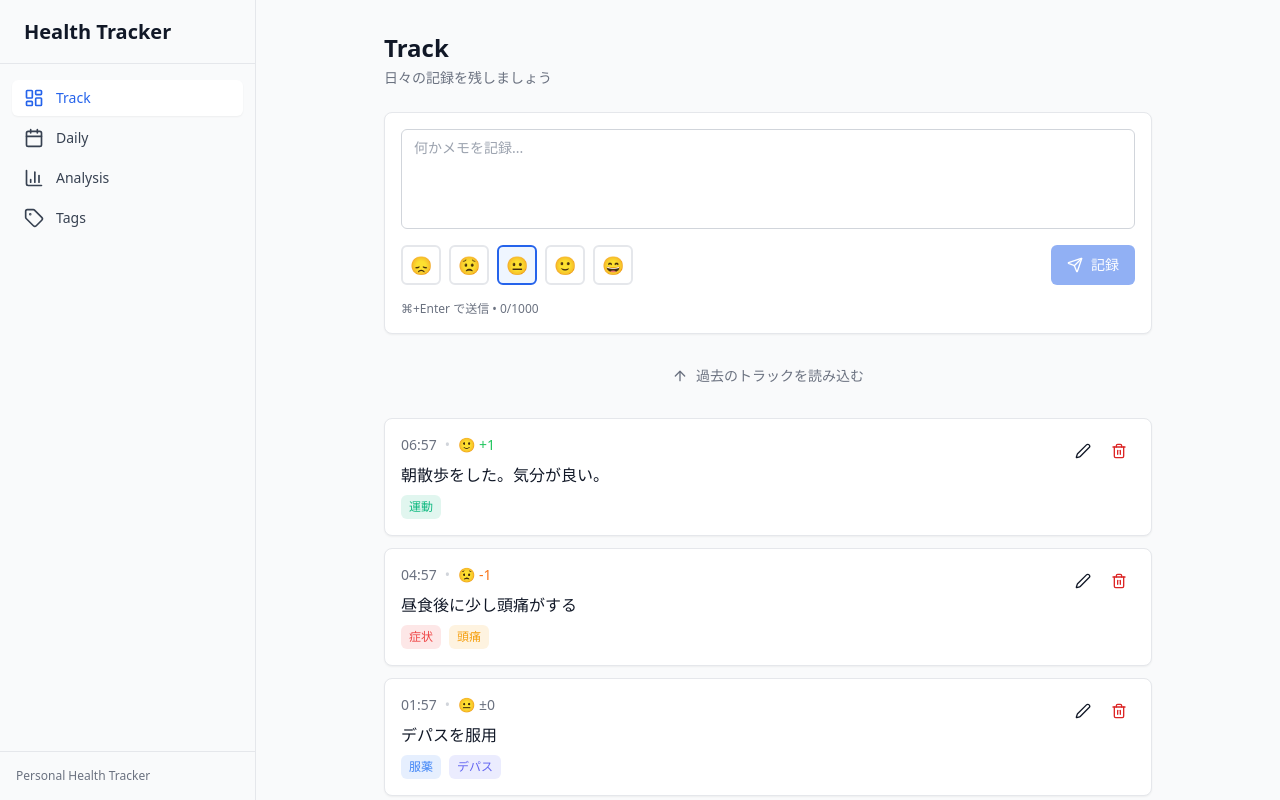
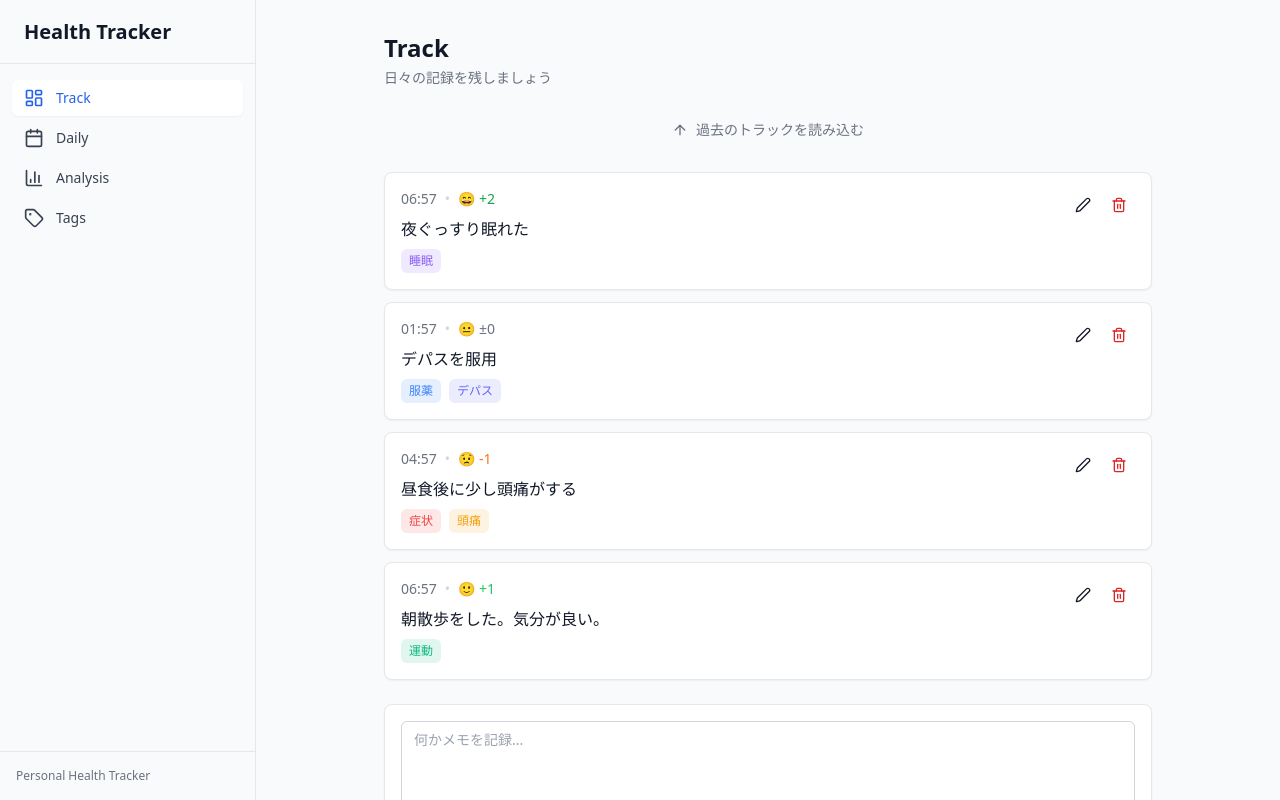
Before and after one commit to tndd/personal_tracker, a Next.js app: page /track in a window 1280 px wide. Built offline with nearby package versions, Linux system fonts and the light colour scheme.

Commit message:
trackの流れをslack風の方向に修正

```diff
--- a/src/app/(dashboard)/track/page.tsx
+++ b/src/app/(dashboard)/track/page.tsx
@@ -59,12 +59,16 @@ export default function TrackPage() {
       createdAt: new Date().toISOString(),
     };
 
-    setTracks([newTrack, ...tracks]);
+    // 新しいトラックを配列の最後に追加（Slack風：新しいものが下）
+    setTracks([...tracks, newTrack]);
   };
 
   const handleDelete = (id: string) => {
     setTracks(tracks.filter((track) => track.id !== id));
   };
+
+  // Slack風：古いものが上、新しいものが下
+  const displayTracks = [...tracks].reverse();
 
   return (
     <div className="mx-auto max-w-3xl space-y-6">
@@ -74,9 +78,6 @@ export default function TrackPage() {
         <p className="mt-1 text-sm text-gray-500">日々の記録を残しましょう</p>
       </div>
 
-      {/* 新規作成フォーム */}
-      <TrackForm onSubmit={handleSubmit} />
-
       {/* 過去を読み込むボタン（モック） */}
       <div className="flex justify-center">
         <button className="flex items-center gap-2 rounded-md px-4 py-2 text-sm text-gray-500 hover:bg-gray-100 transition-colors">
@@ -85,9 +86,9 @@ export default function TrackPage() {
         </button>
       </div>
 
-      {/* トラック一覧 */}
+      {/* トラック一覧（上が古い、下が新しい） */}
       <div className="space-y-3">
-        {tracks.map((track) => (
+        {displayTracks.map((track) => (
           <TrackCard
             key={track.id}
             {...track}
@@ -97,10 +98,8 @@ export default function TrackPage() {
         ))}
       </div>
 
-      {/* 無限スクロール用のセンチネル（今後実装） */}
-      <div className="h-20 flex items-center justify-center text-sm text-gray-400">
-        これより古いトラックはありません
-      </div>
+      {/* 新規作成フォーム（Slack風に下部配置） */}
+      <TrackForm onSubmit={handleSubmit} />
     </div>
   );
 }
```
Also changed, not shown: 1 other file (tests, documents, lock files or other folders).
